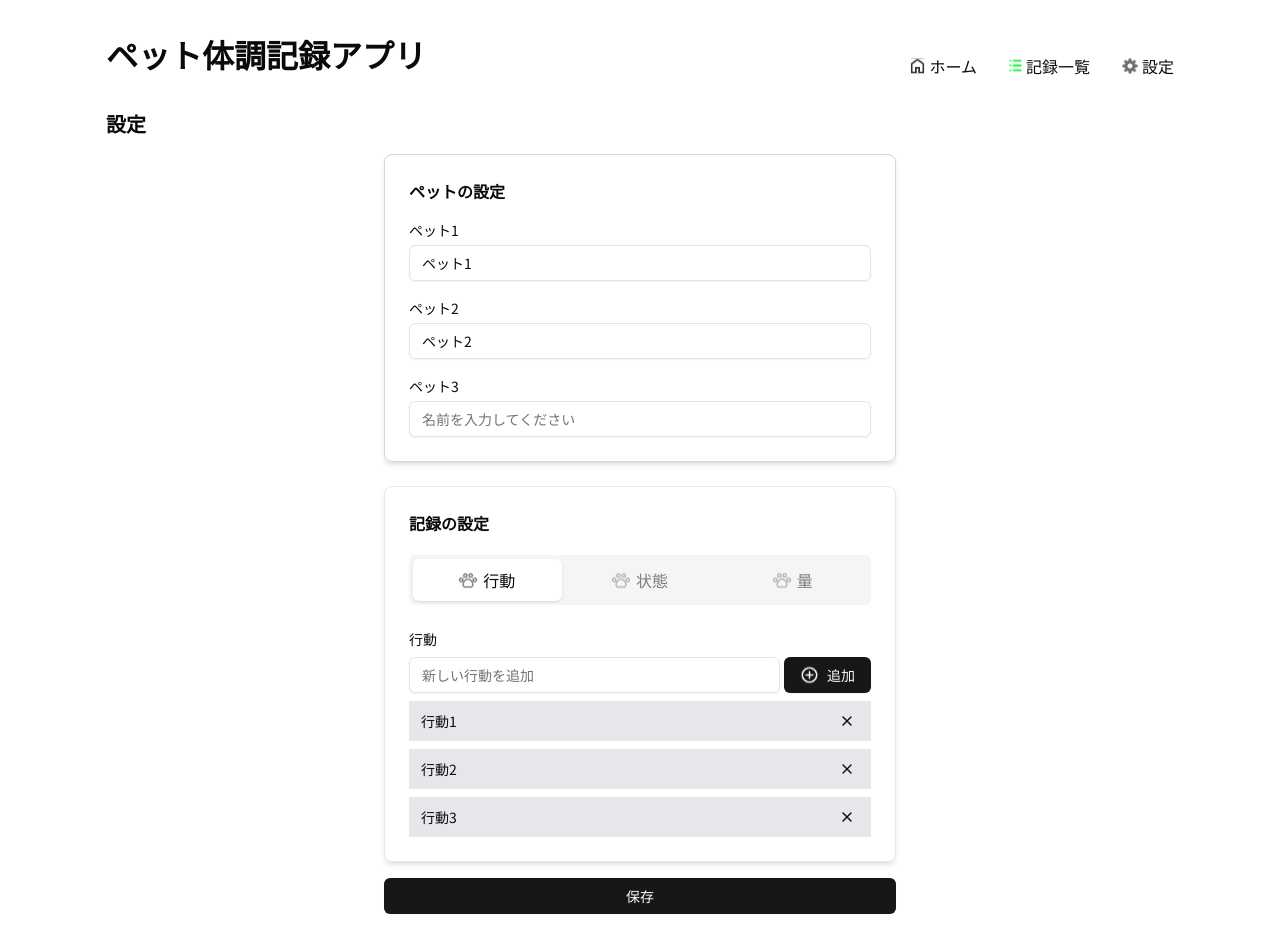
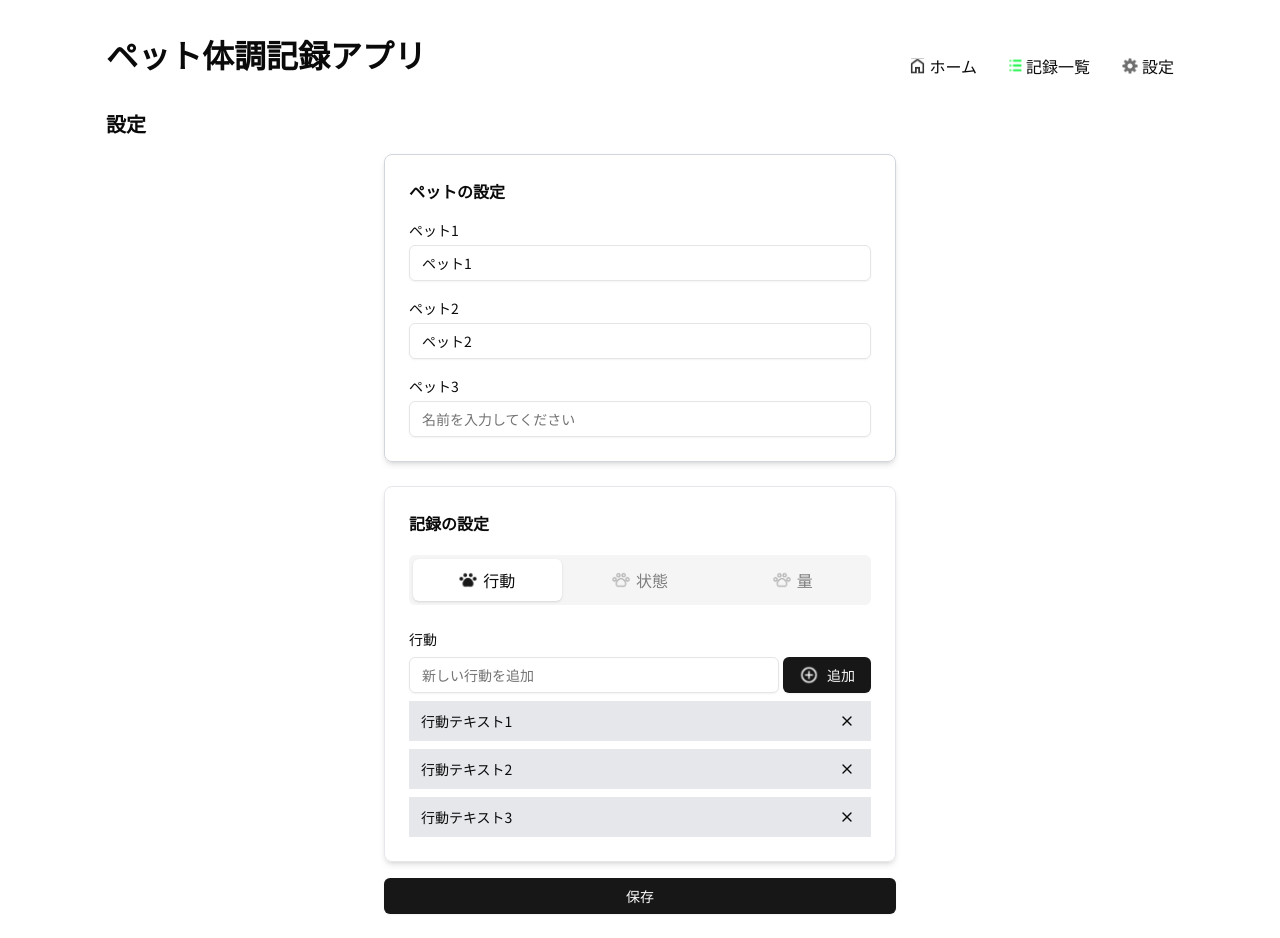
Before and after one commit to oronini/pet_health_record_app, a Next.js app: page /settings in a window 1280 px wide. Built offline with nearby package versions, Linux system fonts and the light colour scheme.

Commit message:
設定ページ表示ループ処理

```diff
--- a/src/components/forms/RecordForm.tsx
+++ b/src/components/forms/RecordForm.tsx
@@ -23,6 +23,7 @@ import { Textarea } from '../ui/textarea';
 import { Input } from '@/components/ui/input';
 import { pets } from '@/lib/data/recored';
 import * as React from 'react';
+import { useSettingContext } from '@/context/settingContext';
 
 const formSchema = z.object({
   petId: z
@@ -58,6 +59,7 @@ const RecordForm = ({
   onClose: () => void;
   onSubmit: (values: z.infer<typeof formSchema>) => void;
 }) => {
+  const { settingData } = useSettingContext();
   const form = useForm<z.infer<typeof formSchema>>({
     resolver: zodResolver(formSchema),
     mode: 'onBlur',
@@ -87,32 +89,6 @@ const RecordForm = ({
   };
 
   const petsData = pets;
-  const settingsData = {
-    actions: [
-      {
-        actionId: 1,
-        actionName: '行動テキスト1',
-      },
-      {
-        actionId: 2,
-        actionName: '行動テキスト2',
-      },
-      {
-        actionId: 3,
-        actionName: '行動テキスト3',
-      },
-    ],
-    statuses: [
-      { statusId: 1, statusName: '状態テキスト1', relatedActionsId: [1, 2] },
-      { statusId: 2, statusName: '状態テキスト2', relatedActionsId: [3] },
-      { statusId: 3, statusName: '状態テキスト3', relatedActionsId: [1, 2, 3] },
-    ],
-    amounts: [
-      { amountId: 1, amountName: '量テキスト1' },
-      { amountId: 2, amountName: '量テキスト2' },
-      { amountId: 3, amountName: '量テキスト3' },
-    ],
-  };
 
   return (
     <Form {...form}>
@@ -133,7 +109,9 @@ const RecordForm = ({
                     <SelectValue placeholder="ペットを選択してください。" />
                   </SelectTrigger>
                   <SelectContent>
-                    {petsData.map((pet) => (
+                    {petsData
+                      .filter((pet) => pet.petName !== '')
+                      .map((pet) => (
                         <SelectItem key={pet.petId} value={pet.petName}>
                           {pet.petName}
                         </SelectItem>
@@ -194,7 +172,9 @@ const RecordForm = ({
                     <SelectValue placeholder="行動を選択してください。" />
                   </SelectTrigger>
                   <SelectContent>
-                    {settingsData.actions.map((action) => (
+                    {settingData.actions
+                      .filter((action) => action.actionName !== '')
+                      .map((action) => (
                         <SelectItem
                           key={action.actionId}
                           value={action.actionName}
@@ -215,13 +195,13 @@ const RecordForm = ({
           name="status"
           render={({ field }) => {
             const selectedAction = form.watch('action');
-            const selectedActionId = settingsData.actions.find(
+            const selectedActionId = settingData.actions.find(
               (action) => action.actionName === selectedAction
             )?.actionId;
 
             const availableStatuses = !selectedAction
-              ? settingsData.statuses // 行動未選択時は全状態を表示
-              : settingsData.statuses.filter((status) =>
+              ? settingData.statuses // 行動未選択時は全状態を表示
+              : settingData.statuses.filter((status) =>
                   status.relatedActionsId.includes(selectedActionId || 0)
                 );
 
@@ -234,7 +214,9 @@ const RecordForm = ({
                       <SelectValue placeholder="状態を選択してください。" />
                     </SelectTrigger>
                     <SelectContent>
-                      {availableStatuses.map((status) => (
+                      {availableStatuses
+                        .filter((status) => status.statusName !== '')
+                        .map((status) => (
                           <SelectItem
                             key={status.statusId}
                             value={status.statusName}
@@ -264,7 +246,9 @@ const RecordForm = ({
                     <SelectValue placeholder="量を選択してください。" />
                   </SelectTrigger>
                   <SelectContent>
-                    {settingsData.amounts.map((amount) => (
+                    {settingData.amounts
+                      .filter((amount) => amount.amountName !== '')
+                      .map((amount) => (
                         <SelectItem
                           key={amount.amountId}
                           value={amount.amountName}
--- a/src/components/forms/SettingForm.tsx
+++ b/src/components/forms/SettingForm.tsx
@@ -17,7 +17,7 @@ import { Input } from '@/components/ui/input';
 import { Tabs, TabsContent, TabsList, TabsTrigger } from '@/components/ui/tabs';
 import { Checkbox } from '@/components/ui/checkbox';
 import { XIcon } from 'lucide-react';
-// import { useSettingContext } from '@/context/settingContext';
+import { useSettingContext } from '@/context/settingContext';
 import { usePetsContext } from '@/context/petsContext';
 import { useEffect } from 'react';
 
@@ -37,9 +37,8 @@ const formSchema = z.object({
 });
 
 const SettingForm = () => {
-  // const { settingData, setSettingData } = useSettingContext();
+  const { settingData, setSettingData } = useSettingContext();
   const { petsData, setPetsData } = usePetsContext();
-  console.log(petsData);
   const form = useForm<z.infer<typeof formSchema>>({
     resolver: zodResolver(formSchema),
     defaultValues: {
@@ -48,6 +47,7 @@ const SettingForm = () => {
       petName3: '',
     },
   });
+  const settingDataKeys = Object.keys(settingData);
 
   useEffect(() => {
     if (petsData.length > 0) {
@@ -76,6 +76,7 @@ const SettingForm = () => {
       },
     ];
     setPetsData(newPetsData);
+    // setSettingData()
   }
 
   return (
@@ -127,39 +128,35 @@ const SettingForm = () => {
         {/* 記録の設定 */}
         <div className="flex flex-col gap-5 rounded-md border border-gray-200 p-6 shadow-md mt-6">
           <p className="text-base font-bold">記録の設定</p>
-          <Tabs defaultValue="action" className="w-full gap-6">
+          <Tabs defaultValue="actions" className="w-full gap-6">
             {/* 設定項目タブ */}
             <TabsList className="w-full">
-              <TabsTrigger value="action">
+              {settingDataKeys.map((key) => (
+                <TabsTrigger key={key} value={key} className="group">
+                  <Image
+                    src="/images/icons/pawprint_icon_2_active.svg"
+                    alt="アイコン"
+                    width={18}
+                    height={18}
+                    className="group-aria-[selected=false]:hidden w-[18px] h-[18px]"
+                  />
                   <Image
                     src="/images/icons/pawprint_icon_2_noactive.svg"
                     alt="アイコン"
                     width={18}
                     height={18}
+                    className="group-aria-[selected=true]:hidden w-[18px] h-[18px]"
                   />
-                行動
+                  {key === 'actions'
+                    ? '行動'
+                    : key === 'statuses'
+                    ? '状態'
+                    : '量'}
                 </TabsTrigger>
-              <TabsTrigger value="status">
-                <Image
-                  src="/images/icons/pawprint_icon_2_noactive.svg"
-                  alt="アイコン"
-                  width={18}
-                  height={18}
-                />
-                状態
-              </TabsTrigger>
-              <TabsTrigger value="amount">
-                <Image
-                  src="/images/icons/pawprint_icon_2_noactive.svg"
-                  alt="アイコン"
-                  width={18}
-                  height={18}
-                />
-                量
-              </TabsTrigger>
+              ))}
             </TabsList>
             {/* 行動設定 */}
-            <TabsContent value="action">
+            <TabsContent value="actions">
               <p>行動</p>
               <div className="flex items-center gap-1 mt-2">
                 <Input placeholder="新しい行動を追加" />
@@ -167,15 +164,20 @@ const SettingForm = () => {
                   <Image
                     src="/images/icons/add_icon.svg"
                     alt="アイコン"
-                    width={19}
-                    height={19}
+                    width={20}
+                    height={20}
+                    className="w-[20px] h-[20px]"
                   />
                   追加
                 </Button>
               </div>
               <ul className="mt-2 flex flex-col gap-2">
-                <li className="flex justify-between items-center bg-gray-200 px-3 py-2">
-                  <p>行動1</p>
+                {settingData.actions.map((action) => (
+                  <li
+                    key={action.actionId}
+                    className="flex justify-between items-center bg-gray-200 px-3 py-2"
+                  >
+                    <p>{action.actionName}</p>
                     <Button
                       variant="ghost"
                       size="icon"
@@ -185,8 +187,31 @@ const SettingForm = () => {
                       <XIcon />
                     </Button>
                   </li>
-                <li className="flex justify-between items-center bg-gray-200 px-3 py-2">
-                  <p>行動2</p>
+                ))}
+              </ul>
+            </TabsContent>
+            {/* 状態設定 */}
+            <TabsContent value="statuses">
+              <p>状態</p>
+              <div className="flex items-center gap-1 mt-2">
+                <Input placeholder="新しい行動を追加" />
+                <Button type="button">
+                  <Image
+                    src="/images/icons/add_icon.svg"
+                    alt="アイコン"
+                    width={20}
+                    height={20}
+                    className="w-[20px] h-[20px]"
+                  />
+                  追加
+                </Button>
+              </div>
+              {/* 状態設定リスト */}
+              <ul className="mt-2 flex flex-col gap-2">
+                {settingData.statuses.map((status) => (
+                  <li key={status.statusId} className="flex flex-col gap-1">
+                    <div className="flex justify-between items-center bg-gray-200 px-3 py-2">
+                      <p>{status.statusName}</p>
                       <Button
                         variant="ghost"
                         size="icon"
@@ -195,37 +220,35 @@ const SettingForm = () => {
                       >
                         <XIcon />
                       </Button>
+                    </div>
+                    <div className="flex items-center gap-1">
+                      <ul className="flex flex-wrap gap-2">
+                        {status.relatedActionsId.map((actionId) => (
+                          <li
+                            key={actionId}
+                            className="flex items-center gap-1"
+                          >
+                            <div className="items-center flex gap-1 bg-gray-200 px-2 py-1.5 rounded-sm has-[input:checked]:bg-primary has-[input:checked]:text-primary-foreground">
+                              <Checkbox
+                                id={`status${status.statusId}-action${actionId}`}
+                              />
+                              <label
+                                htmlFor={`status${status.statusId}-action${actionId}`}
+                                className="text-xs leading-none cursor-pointer "
+                              >
+                                {
+                                  settingData.actions.find(
+                                    (action) => action.actionId === actionId
+                                  )?.actionName
+                                }
+                              </label>
+                            </div>
                           </li>
-                <li className="flex justify-between items-center bg-gray-200 px-3 py-2">
-                  <p>行動3</p>
-                  <Button
-                    variant="ghost"
-                    size="icon"
-                    className="size-6"
-                    type="button"
-                  >
-                    <XIcon />
-                  </Button>
+                        ))}
+                      </ul>
+                    </div>
                   </li>
-              </ul>
-            </TabsContent>
-            {/* 状態設定 */}
-            <TabsContent value="status">
-              <p>状態</p>
-              <div className="flex items-center gap-1 mt-2">
-                <Input placeholder="新しい行動を追加" />
-                <Button type="button">
-                  <Image
-                    src="/images/icons/add_icon.svg"
-                    alt="アイコン"
-                    width={19}
-                    height={19}
-                  />
-                  追加
-                </Button>
-              </div>
-              {/* 状態設定リスト */}
-              <ul className="mt-2 flex flex-col gap-2">
+                ))}
                 <li className="flex flex-col gap-1">
                   <div className="flex justify-between items-center bg-gray-200 px-3 py-2">
                     <p>状態1</p>
@@ -412,7 +435,7 @@ const SettingForm = () => {
               </ul>
             </TabsContent>
             {/* 量設定 */}
-            <TabsContent value="amount">
+            <TabsContent value="amounts">
               <p>量</p>
               <div className="flex items-center gap-1 mt-2">
                 <Input placeholder="新しい行動を追加" />
@@ -420,15 +443,20 @@ const SettingForm = () => {
                   <Image
                     src="/images/icons/add_icon.svg"
                     alt="アイコン"
-                    width={19}
-                    height={19}
+                    width={20}
+                    height={20}
+                    className="w-[20px] h-[20px]"
                   />
                   追加
                 </Button>
               </div>
               <ul className="mt-2 flex flex-col gap-2">
-                <li className="flex justify-between items-center bg-gray-200 px-3 py-2">
-                  <p>量1</p>
+                {settingData.amounts.map((amount) => (
+                  <li
+                    key={amount.amountId}
+                    className="flex justify-between items-center bg-gray-200 px-3 py-2"
+                  >
+                    <p>{amount.amountName}</p>
                     <Button
                       variant="ghost"
                       size="icon"
@@ -438,28 +466,7 @@ const SettingForm = () => {
                       <XIcon />
                     </Button>
                   </li>
-                <li className="flex justify-between items-center bg-gray-200 px-3 py-2">
-                  <p>量2</p>
-                  <Button
-                    variant="ghost"
-                    size="icon"
-                    className="size-6"
-                    type="button"
-                  >
-                    <XIcon />
-                  </Button>
-                </li>
-                <li className="flex justify-between items-center bg-gray-200 px-3 py-2">
-                  <p>量3</p>
-                  <Button
-                    variant="ghost"
-                    size="icon"
-                    className="size-6"
-                    type="button"
-                  >
-                    <XIcon />
-                  </Button>
-                </li>
+                ))}
               </ul>
             </TabsContent>
           </Tabs>
--- a/src/context/settingContext.tsx
+++ b/src/context/settingContext.tsx
@@ -15,7 +15,11 @@ type SettingContextType = {
 };
 
 const SettingContext = createContext<SettingContextType>({
-  settingData: [],
+  settingData: {
+    actions: [],
+    statuses: [],
+    amounts: [],
+  },
   setSettingData: () => {},
 });
 
@@ -24,7 +28,11 @@ export function useSettingContext() {
 }
 
 export function SettingProvider({ children }: { children: ReactNode }) {
-  const [settingData, setSettingData] = useState<typeof settingsData>([]);
+  const [settingData, setSettingData] = useState<typeof settingsData>({
+    actions: [],
+    statuses: [],
+    amounts: [],
+  });
 
   useEffect(() => {
     setSettingData(settingsData);
--- a/src/lib/data/setting.ts
+++ b/src/lib/data/setting.ts
@@ -1,5 +1,4 @@
-export const settingsData = [
-  {
+export const settingsData = {
   actions: [
     { actionId: 1, actionName: '行動テキスト1' },
     { actionId: 2, actionName: '行動テキスト2' },
@@ -14,6 +13,6 @@ export const settingsData = [
     { amountId: 1, amountName: '量テキスト1' },
     { amountId: 2, amountName: '量テキスト2' },
     { amountId: 3, amountName: '量テキスト3' },
+    { amountId: 4, amountName: '量テキスト4' },
   ],
-  },
-];
+};
```
Also changed, not shown: src/app/records/page.tsx (+9 -1 lines). Lines whose indentation alone changed are shown as unchanged.
